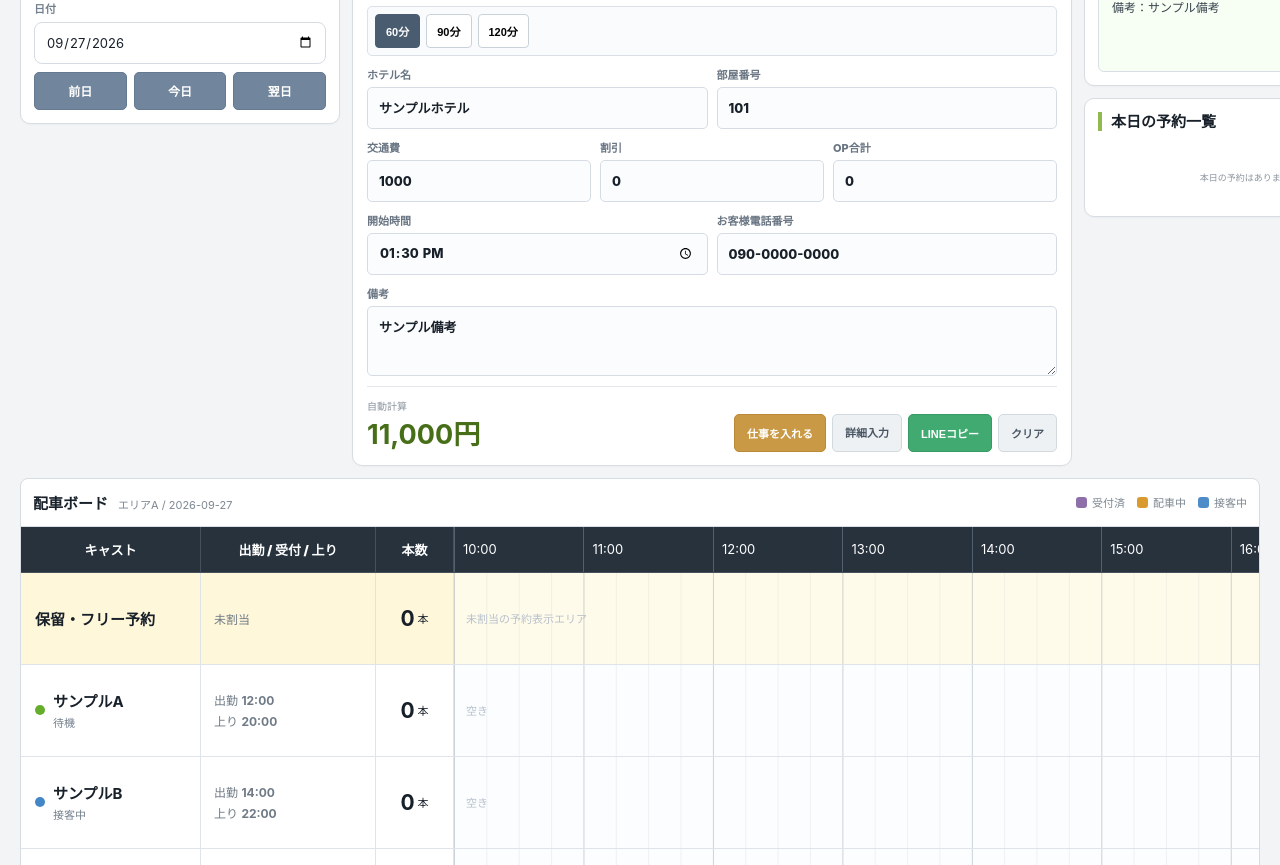
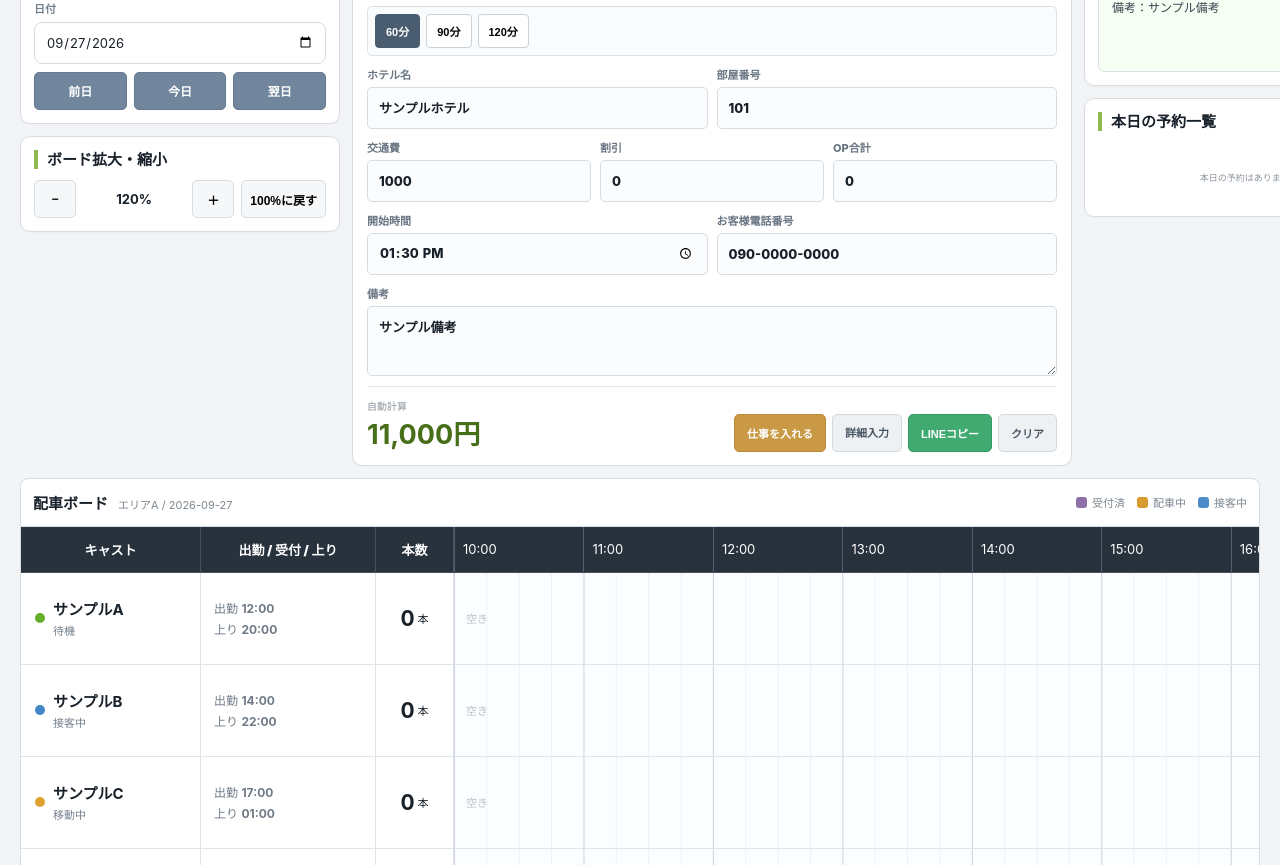
Before and after one commit to admozisan-design/night-desk, a Next.js app: page / in a window 1280 px wide. Shown: the part 360-1225 px from the top of the page. Built offline with nearby package versions, Linux system fonts and the light colour scheme.

Commit message:
Remove hold/free reservation row and restore board zoom

```diff
--- a/app/page.tsx
+++ b/app/page.tsx
@@ -61,6 +61,7 @@ export default function DashboardPage(){
   const [now,setNow] = useState<Date|null>(null);
   const [area,setArea] = useState("エリアA");
   const [date,setDate] = useState(()=>dateInputValue(new Date()));
+  const [zoom,setZoom] = useState(120);
 
   const [castId,setCastId] = useState("");
   const [driverId,setDriverId] = useState(drivers[0]?.id ?? "");
@@ -214,6 +215,16 @@ export default function DashboardPage(){
             <button onClick={()=>shiftDate(1)}>翌日</button>
           </div>
         </section>
+
+        <section className="deskPanel">
+          <h2>ボード拡大・縮小</h2>
+          <div className="zoomControls">
+            <button onClick={()=>setZoom(z=>Math.max(70,z-10))}>−</button>
+            <strong>{zoom}%</strong>
+            <button onClick={()=>setZoom(z=>Math.min(140,z+10))}>＋</button>
+            <button onClick={()=>setZoom(100)}>100%に戻す</button>
+          </div>
+        </section>
       </aside>
 
       <main className="deskCenter">
@@ -322,19 +333,11 @@ export default function DashboardPage(){
         </div>
       </div>
       <div className="dispatchScroll boardZoomWrap">
-        <div className="dispatchBoard wideBoard">
+        <div className="dispatchBoard wideBoard" style={{width:`${zoom}%`}}>
           <div className="dispatchHeader dispatchNameHead">キャスト</div>
           <div className="dispatchHeader dispatchShiftHead">出勤 / 受付 / 上り</div>
           <div className="dispatchHeader dispatchCountHead">本数</div>
           <div className="timelineHeader longTimeline">{hourLabels.map(hour=><div key={hour}>{hour}</div>)}</div>
-
-          <div className="dispatchName holdCell"><strong>保留・フリー予約</strong></div>
-          <div className="dispatchShift holdCell"><span>未割当</span></div>
-          <div className="dispatchCount holdCell"><strong>0</strong><span>本</span></div>
-          <div className="timelineCell holdTimeline">
-            <span className="holdHint">未割当の予約表示エリア</span>
-            {nowPosition && <span className="nowLine" style={{left:nowPosition}}><b>現在</b></span>}
-          </div>
 
           {workingCasts.map(cast=>{
             const castOrders = orders.filter(o=>o.castId===cast.id && o.status!=="cancelled");
```
